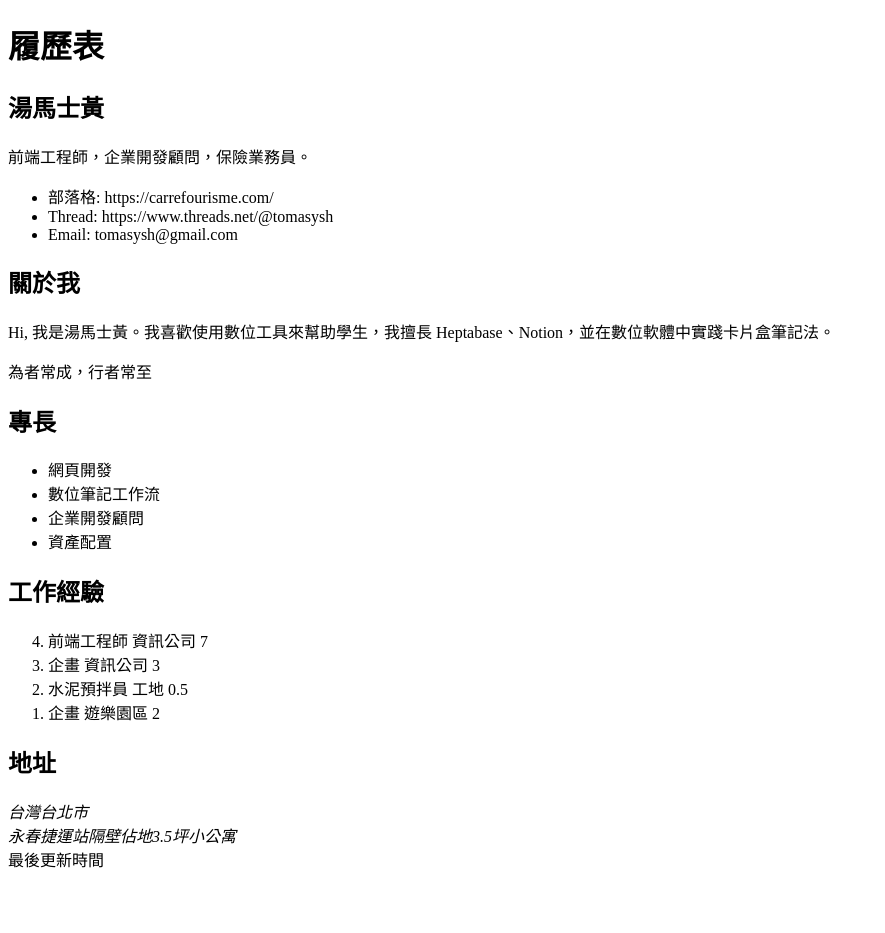
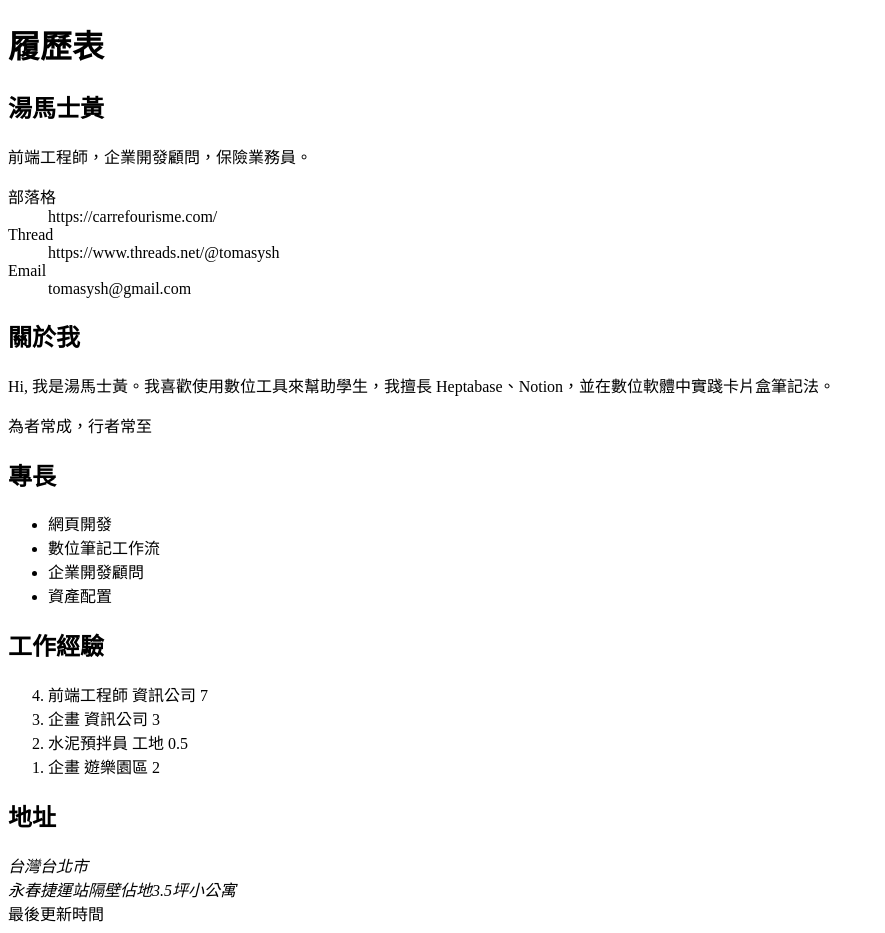
Before and after one commit to tomasysh/20250418_htmlcss, a plain HTML site: page resume.html in a window 1280 px wide. Shown: the whole page, without its empty margins (0-885 px from the left). Before the commit the page ends 879 px from the top, so only its background shows below. Drawn offline with Linux system fonts and the light colour scheme.

Commit message:
1-10. 標記 dl (data list)

```diff
--- a/resume.html
+++ b/resume.html
@@ -13,11 +13,14 @@
         <p>
             前端工程師，企業開發顧問，保險業務員。
         </p>
-        <ul>
-            <li>部落格: https://carrefourisme.com/</li>
-            <li>Thread: https://www.threads.net/@tomasysh</li>
-            <li>Email: tomasysh@gmail.com</li>
-        </ul>
+        <dl>
+            <dt>部落格</dt>
+            <dd>https://carrefourisme.com/</dd>
+            <dt>Thread</dt>
+            <dd>https://www.threads.net/@tomasysh</dd>
+            <dt>Email</dt>
+            <dd>tomasysh@gmail.com</dd>
+        </dl>
     </section>
 
     <article>
```
